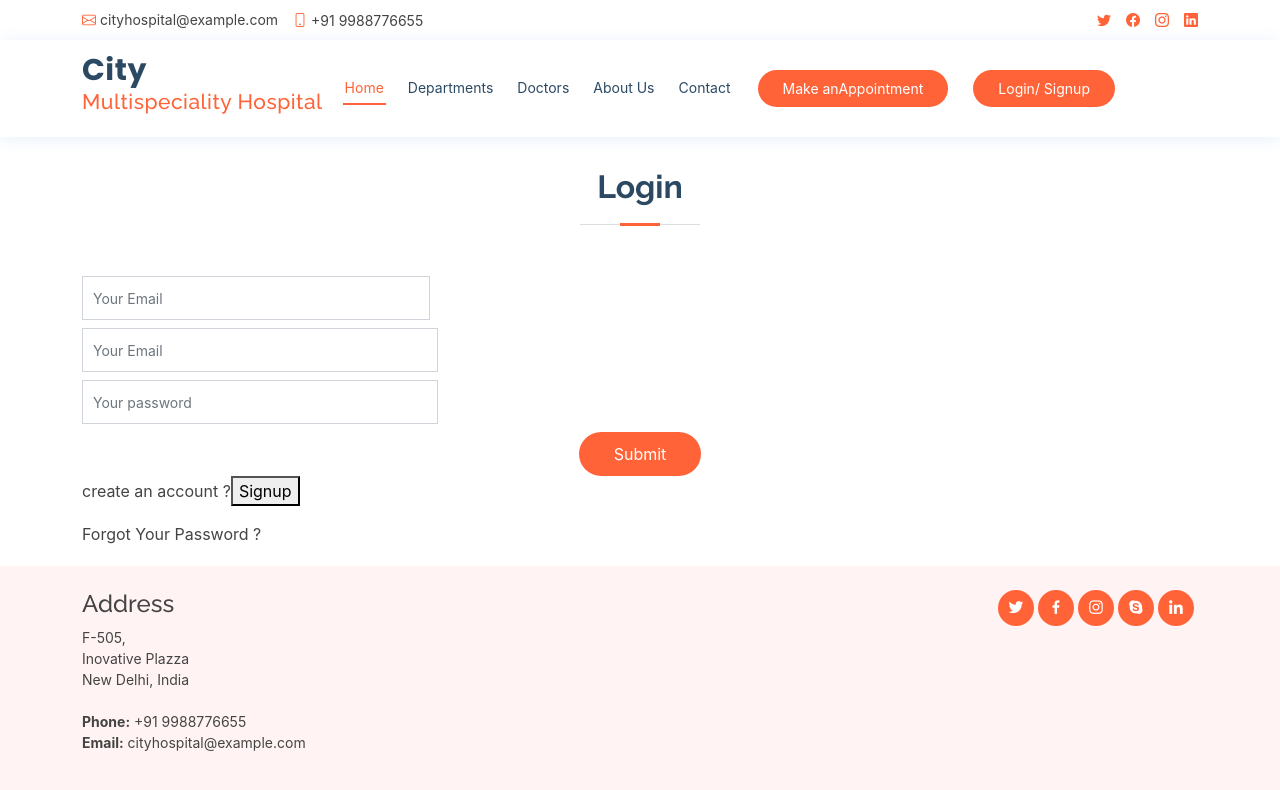
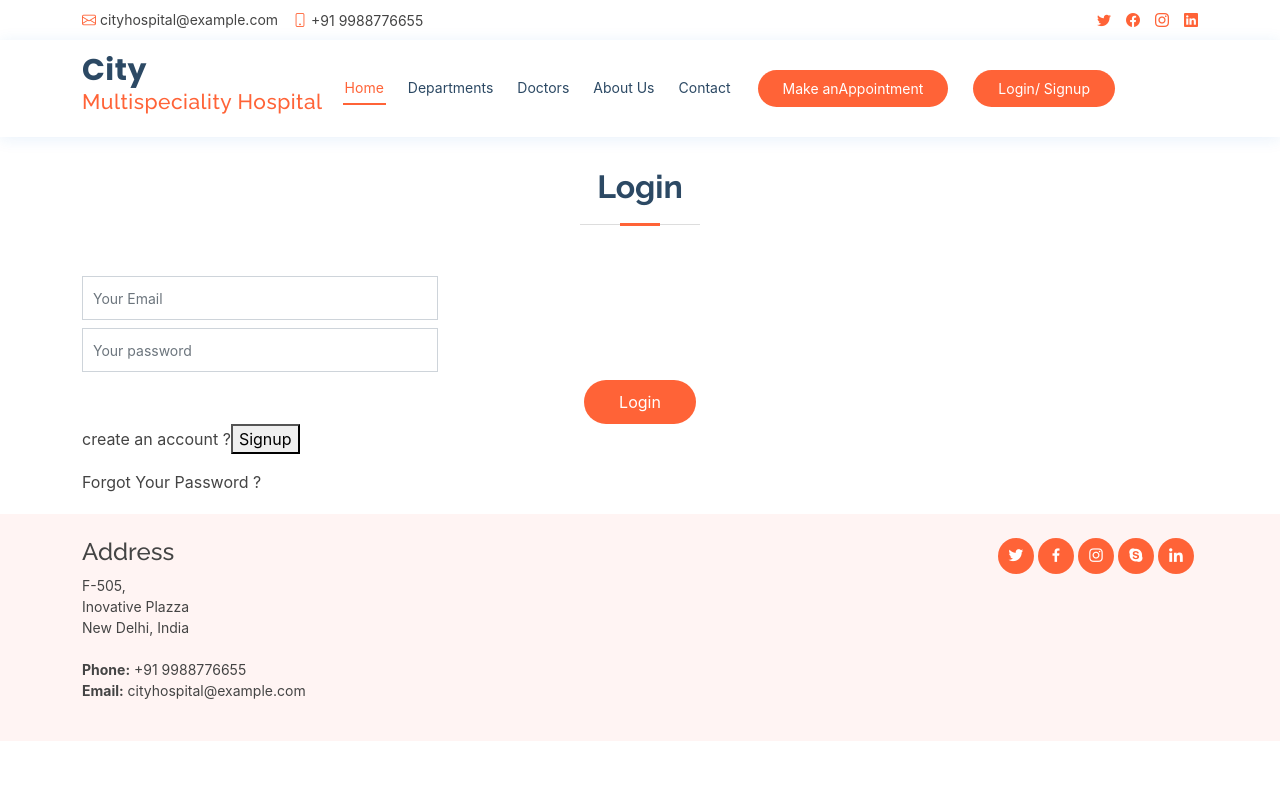
Before and after one commit to bhumishingala/City-Hospital, a React (Create React App) app: page /Auth in a window 1280 px wide. Shown: the top 790 px of the page. Built offline with nearby package versions, Linux system fonts and the light colour scheme.

Commit message:
react starp from

```diff
--- a/src/auth/Auth.js
+++ b/src/auth/Auth.js
@@ -9,7 +9,7 @@ function Auth(props) {
             <div className="container">
                 <div className="section-title">
                     {
-                        reset === "" ?
+                        reset === true ?
                             <h2>Forgot Password</h2>
                             :
                             usertype === "Login" ?
@@ -22,13 +22,16 @@ function Auth(props) {
                     <div className="row">
                         {
                             reset === false ?
+                                null
+                                :
                                 <div className='row'>
                                     <div className="col-md-4 form-group mt-3 mt-md-0">
                                         <input type="email" className="form-control" name="email" id="email" placeholder="Your Email" data-rule="email" data-msg="Please enter a valid email" />
                                         <div className="validate" />
                                     </div>
                                 </div>
-                                :
+                        }
+                        {
                             usertype === "Login" ?
                                 null
                                 :
@@ -51,7 +54,7 @@ function Auth(props) {
                         </div>
                     </div>
                     {
-                        reset === false ?
+                        reset === true ?
                             <div class="text-center"><button type="submit">Submit</button></div>
                             :
                             usertype === "Login" ?
```
Lines whose indentation alone changed are shown as unchanged.
